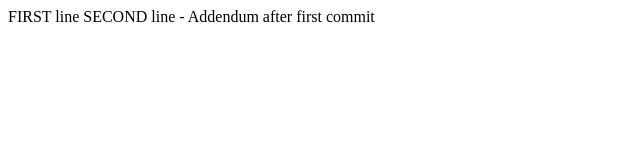
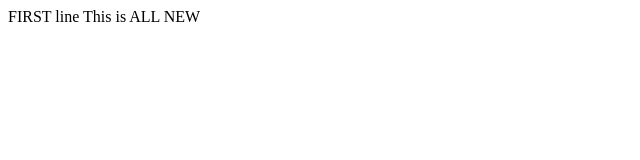
Before and after one commit to usekar/TestProject, a plain HTML site: page index.html in a window 1280 px wide. Shown: the whole page, without its empty margins (0-640 px from the left). Drawn offline with Linux system fonts and the light colour scheme.

Commit message:
one more change on removing second line on Workarea 2

```diff
--- a/index.html
+++ b/index.html
@@ -1,5 +1,5 @@
 <html>
 
 		FIRST line
-		SECOND line -	Addendum after first commit
+			This is ALL NEW
 </html>
```
